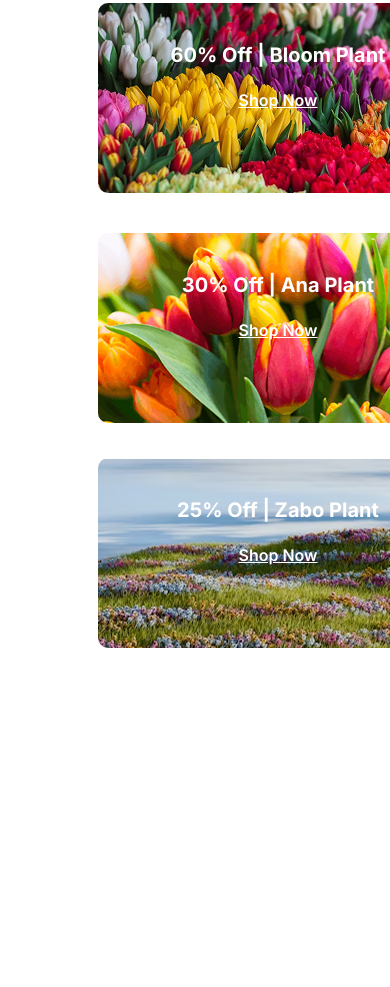
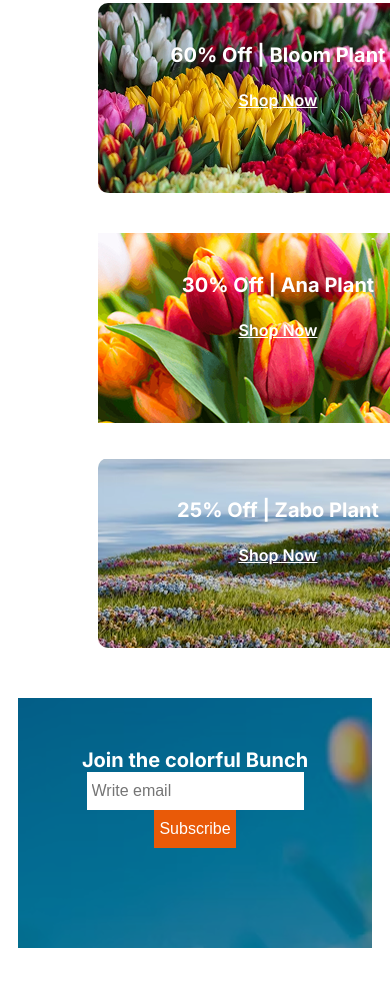
Before and after one commit to ayeshaafifa2025/my-responsive-flowers, a plain HTML site: page index.html in a window 390 px wide. Shown: the part 4874-5861 px from the top of the page. Before the commit the page ends 5530 px from the top, so only its background shows below. Drawn offline with Linux system fonts and the light colour scheme.

Commit message:
completed body

```diff
--- a/index.html
+++ b/index.html
@@ -163,6 +163,15 @@
             </div>
         </div>
 
+        <div>
+            <form class="form">
+                <label class="label">Join the colorful Bunch</label>
+                <br>
+                <input type="email" name="" id="" placeholder="Write email" class="placeholder"><input type="submit" value="Subscribe" class="Subscribe">
+
+            </form>
+        </div>
+
     </main>
     <footer>
 
--- a/styles/flowers.css
+++ b/styles/flowers.css
@@ -295,6 +295,10 @@ padding: 50px;
 
 
     }
+    .small-card-2{
+        border-radius: 0px;
+    }
+
     .anchor-text2{
         font-size: 1rem;
 
@@ -303,3 +307,59 @@ padding: 50px;
         margin: 0px 90px;
     }
 }
+
+/* form section */
+.form{
+    background-image: url('../assets/news-letter-bg.png');
+    height: 220px;
+    max-width: 1120px;
+    text-align: center;
+    padding: 150px;
+    margin: 0px 10px;
+    margin-bottom: 120px;
+}
+.label{
+    font-weight: bold;
+    color: #FFFFFF;
+    font-size: 3.125rem;
+}
+.placeholder{
+    color: rgba(0, 0, 0, 0.5);
+    padding: 10px;
+    padding-right: 200px;
+    border: none;
+    font-size: 1rem;
+}
+.Subscribe{
+    padding: 10px;
+    padding-left: 40px;
+    padding-right: 40px;
+    border: none;
+    background-color: #E95A08;
+    color: #FFFFFF;
+    font-weight: 500;
+    font-size: 1rem;
+    text-align: center;
+}
+/* form section responsive for mobile */
+@media screen and (max-width:576px) {
+    .form{
+        margin-top: 50px;
+        max-width: 530px;
+        height: 150px;
+        padding: 50px;
+        margin-bottom: 50px;
+    }
+    .label{
+        font-weight: bold;
+        font-size: 1.25rem;
+    }
+    .placeholder{
+        padding: 10px 5px;
+        padding-right: none;
+
+    }
+    .Subscribe{
+        padding: 10px 5px;
+}
+}
```
